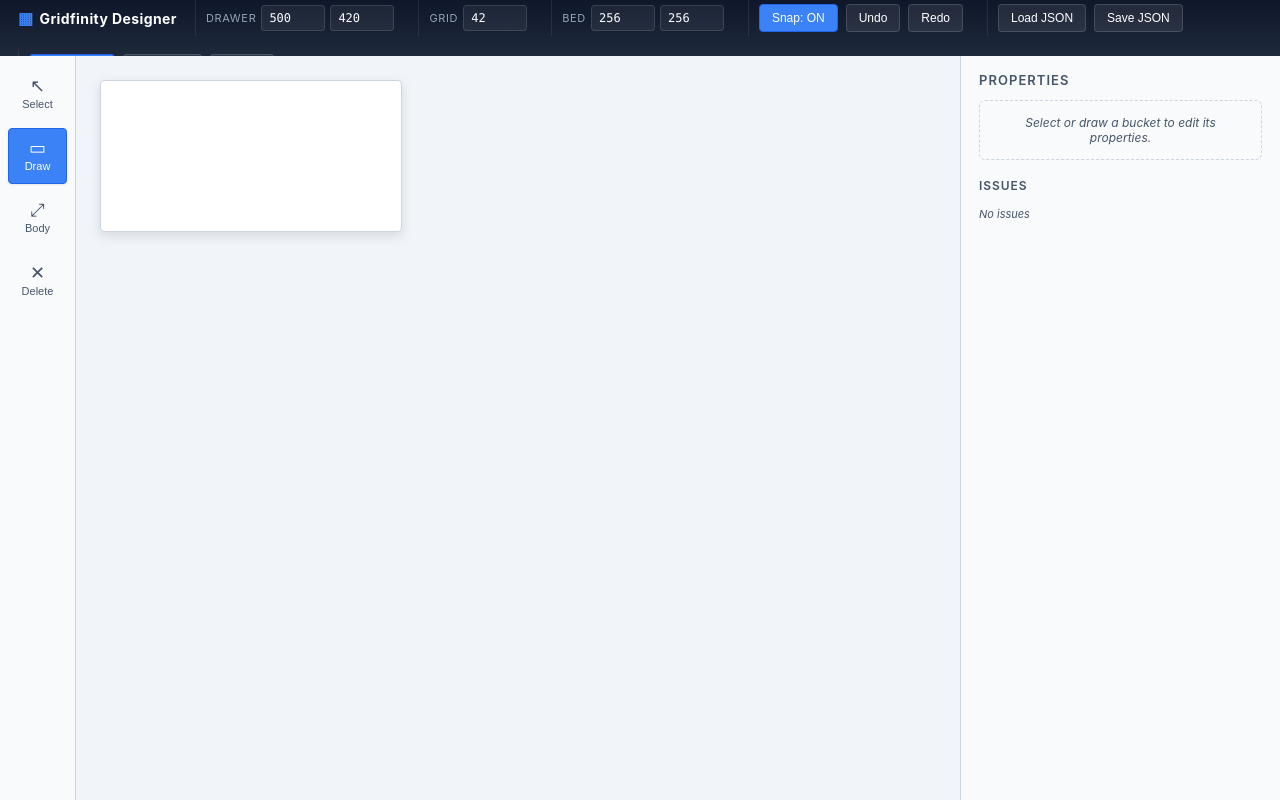
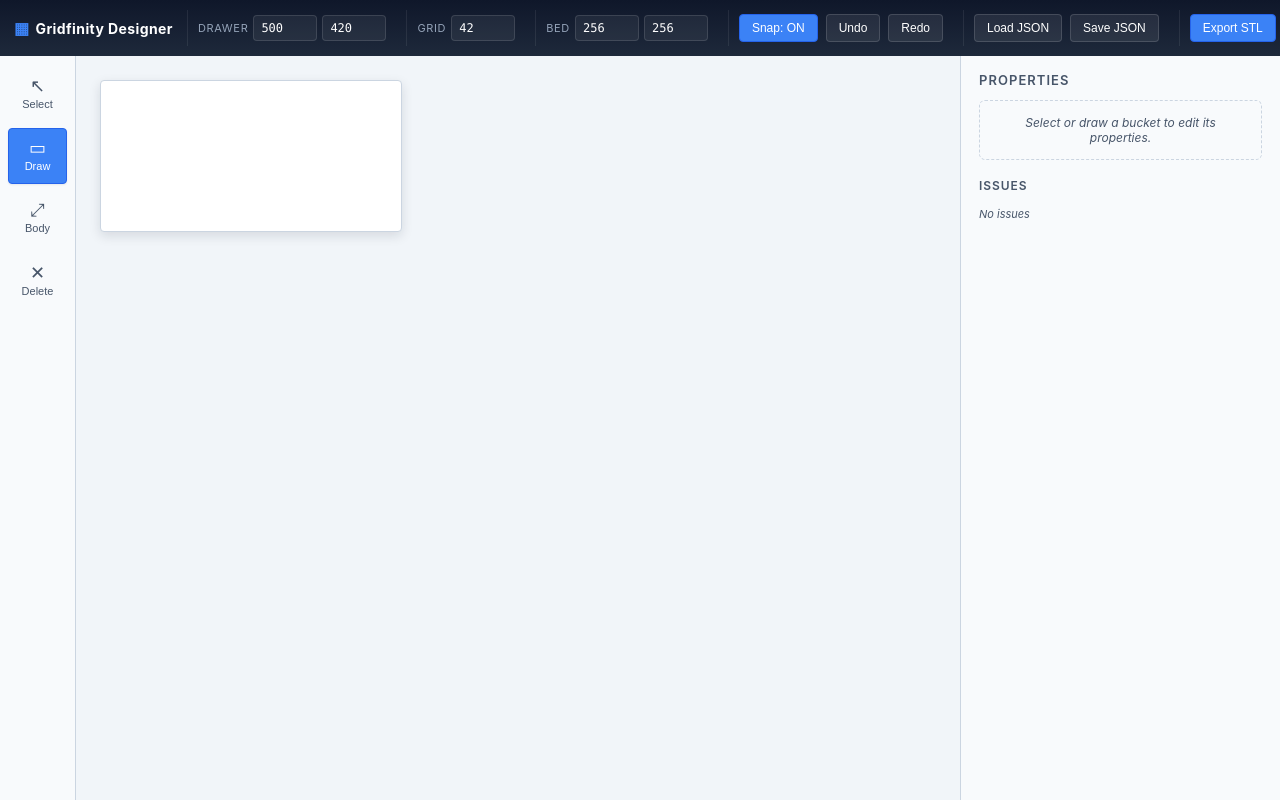
Before and after one commit to StevenKauwe/gridfinity-bucket-designer, a website: page web/index.html in a window 1280 px wide. Drawn offline with nearby package versions, Linux system fonts and the light colour scheme.

Commit message:
Toolbar: horizontal scroll on overflow instead of clipped wrap

```diff
--- a/frontend/style.css
+++ b/frontend/style.css
@@ -41,14 +41,21 @@ html, body { margin: 0; height: 100%; font-family: var(--font); color: var(--tex
   grid-area: tb;
   display: flex;
   align-items: center;
-  gap: 14px;
-  padding: 0 18px;
+  gap: 10px;
+  padding: 0 14px;
   background: linear-gradient(180deg, var(--bg) 0%, var(--bg-2) 100%);
   color: var(--text-on-dark);
-  flex-wrap: wrap;
+  flex-wrap: nowrap;
+  overflow-x: auto;
+  overflow-y: hidden;
   font-size: 13px;
   box-shadow: var(--shadow-md);
+  scrollbar-width: thin;
+  scrollbar-color: rgba(255, 255, 255, 0.18) transparent;
 }
+#toolbar::-webkit-scrollbar { height: 4px; }
+#toolbar::-webkit-scrollbar-thumb { background: rgba(255, 255, 255, 0.18); border-radius: 2px; }
+#toolbar > * { flex-shrink: 0; }
 #toolbar .brand {
   font-weight: 700;
   letter-spacing: 0.4px;
--- a/web/style.css
+++ b/web/style.css
@@ -41,14 +41,21 @@ html, body { margin: 0; height: 100%; font-family: var(--font); color: var(--tex
   grid-area: tb;
   display: flex;
   align-items: center;
-  gap: 14px;
-  padding: 0 18px;
+  gap: 10px;
+  padding: 0 14px;
   background: linear-gradient(180deg, var(--bg) 0%, var(--bg-2) 100%);
   color: var(--text-on-dark);
-  flex-wrap: wrap;
+  flex-wrap: nowrap;
+  overflow-x: auto;
+  overflow-y: hidden;
   font-size: 13px;
   box-shadow: var(--shadow-md);
+  scrollbar-width: thin;
+  scrollbar-color: rgba(255, 255, 255, 0.18) transparent;
 }
+#toolbar::-webkit-scrollbar { height: 4px; }
+#toolbar::-webkit-scrollbar-thumb { background: rgba(255, 255, 255, 0.18); border-radius: 2px; }
+#toolbar > * { flex-shrink: 0; }
 #toolbar .brand {
   font-weight: 700;
   letter-spacing: 0.4px;
```
